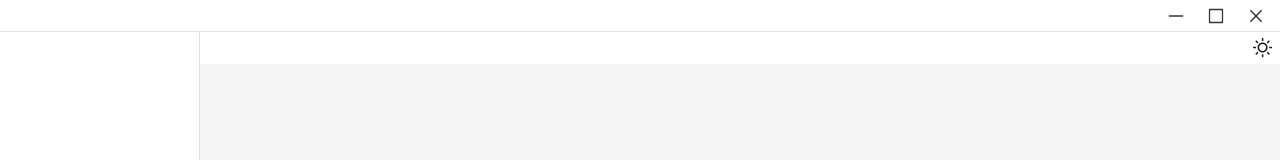
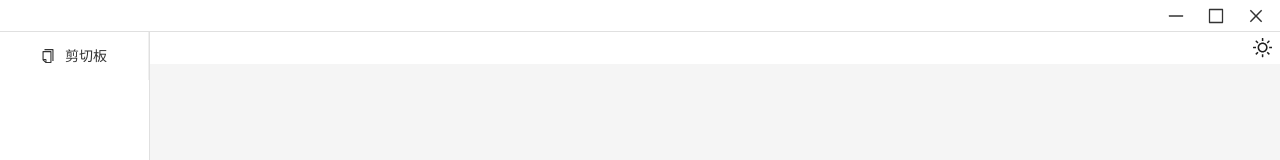
Before and after one commit to Yushi-ys/s-tools, a React (Vite) app: page / in a window 1280 px wide. Shown: the top 160 px of the page. Built offline with nearby package versions, Linux system fonts and the light colour scheme.

Commit message:
fix: 接入路由导航和样式调整

```diff
--- a/src/App.css
+++ b/src/App.css
@@ -41,6 +41,17 @@ body {
 }
 
 .ant-layout-sider-children {
+  color: var(--text-primary);
   background-color: var(--bg-primary);
   border-right: 1px solid var(--border-color);
 }
+
+.ant-menu {
+  color: var(--text-primary);
+  background-color: var(--bg-primary);
+  border-right: 1px solid var(--border-color);
+}
+
+.ant-menu-item {
+  color: var(--text-primary) !important;
+}
--- a/src/App.tsx
+++ b/src/App.tsx
@@ -1,5 +1,5 @@
-import Navigation from "@/Layout/Navigation"
-import Layout from "@/Layout"
+import Navigation from "@/layout/Navigation"
+import Layout from "@/layout"
 import './App.css'
 import { useDevTools } from "@/hooks/useDevTools"
 
--- a/src/Layout/Menus/index.tsx
+++ b/src/Layout/Menus/index.tsx
@@ -1,11 +1,28 @@
-import React from "react";
-import { Menu } from "antd";
+import React, { useMemo } from "react";
+import { Menu, type MenuProps } from "antd";
+import { CopyOutlined } from "@ant-design/icons";
+import { useRouter } from "@/hooks/useRouter";
+
+type MenuItem = Required<MenuProps>['items'][number];
+
+const Menus: React.FC = () => {
+  const { push } = useRouter()
+
+  const items: MenuItem[] = useMemo(() => {
+    return [
+      {
+        key: 'clipboard',
+        label: '剪切板',
+        icon: <CopyOutlined />,
+        onClick: () => { push('/clipboard') }
+      },
+    ]
+  }, [])
 
 
-const Menus: React.FC = () => {
-    return <div>
-        <Menu mode="inline" defaultSelectedKeys={['4']} items={[]} />
-    </div>
+  return <div>
+    <Menu items={items} mode="vertical" />
+  </div>
 }
 
 export default Menus;
--- a/src/Layout/index.module.less
+++ b/src/Layout/index.module.less
@@ -1,3 +1,7 @@
 .layoutWrapper {
     height: calc(100vh - 2rem);
+
+    .sider {
+        text-align: center;
+    }
 }
--- a/src/Layout/index.tsx
+++ b/src/Layout/index.tsx
@@ -1,8 +1,8 @@
 import React from "react";
 import { Layout } from "antd";
 import { Outlet } from "react-router-dom";
-import Header from "@/Layout/Header";
-import Menus from "@/Layout/Menus";
+import Header from "@/layout/Header";
+import Menus from "@/layout/Menus";
 
 import styles from './index.module.less'
 
@@ -10,10 +10,7 @@ const Index: React.FC = () => {
     const { Content, Sider } = Layout;
 
     return <Layout className={styles.layoutWrapper}>
-        <Sider
-            breakpoint="lg"
-            defaultCollapsed={false}
-        >
+        <Sider width={150} className={styles.sider}>
             <div className="demo-logo-vertical" />
             <Menus />
         </Sider>
--- /dev/null
+++ b/src/hooks/useRouter.ts
@@ -0,0 +1,67 @@
+import { useNavigate, useLocation, type To, type NavigateOptions } from 'react-router-dom';
+
+// 路由状态类型
+export interface RouterState {
+    from?: string;
+    [key: string]: any;
+}
+
+// useRouter 返回类型
+export interface IUseRouterReturn {
+    push: (path: To, state?: RouterState, options?: Omit<NavigateOptions, 'state'>) => void;
+    replace: (path: To, state?: RouterState, options?: Omit<NavigateOptions, 'state'>) => void;
+    goBack: () => void;
+    goForward: () => void;
+    pathname: string;
+    state: RouterState | null;
+    search: string;
+    query: URLSearchParams;
+    hash: string;
+}
+
+/**
+ * 自定义路由Hook，提供类型安全的导航方法
+ */
+export const useRouter = (): IUseRouterReturn => {
+    const navigate = useNavigate();
+    const location = useLocation();
+
+    const push = (
+        path: To,
+        state?: RouterState,
+        options?: Omit<NavigateOptions, 'state'>
+    ) => {
+        navigate(path, { state, ...options });
+    };
+
+    const replace = (
+        path: To,
+        state?: RouterState,
+        options?: Omit<NavigateOptions, 'state'>
+    ) => {
+        navigate(path, { replace: true, state, ...options });
+    };
+
+    const goBack = () => {
+        navigate(-1);
+    };
+
+    const goForward = () => {
+        navigate(1);
+    };
+
+    // 解析URL查询参数
+    const query = new URLSearchParams(location.search);
+
+    return {
+        push,
+        replace,
+        goBack,
+        goForward,
+        pathname: location.pathname,
+        state: location.state as RouterState | null,
+        search: location.search,
+        query,
+        hash: location.hash,
+    };
+};
--- a/src/router/router.ts
+++ b/src/router/router.ts
@@ -1,6 +1,6 @@
 // src/router/router.ts
 import { createBrowserRouter } from 'react-router-dom';
-import Clipboard from '@/View/Clipboard';
+import Clipboard from '@/views/Clipboard';
 import App from '@/App';
 
 // 页面组件懒加载
```
Also changed, not shown: src/views/Clipboard/index.module.less (added), src/views/Clipboard/index.tsx (renamed from src/View/Clipboard/index.tsx).
